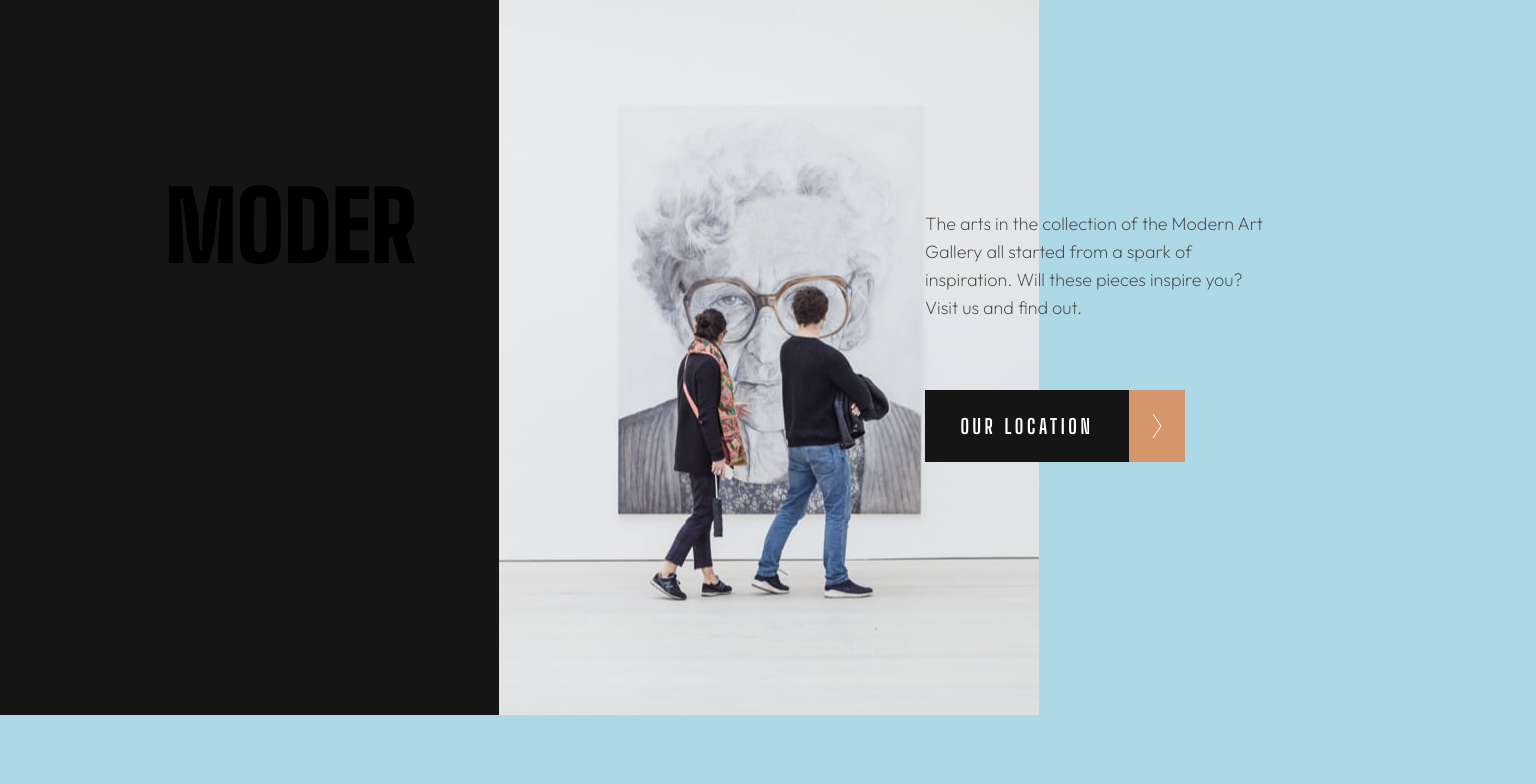
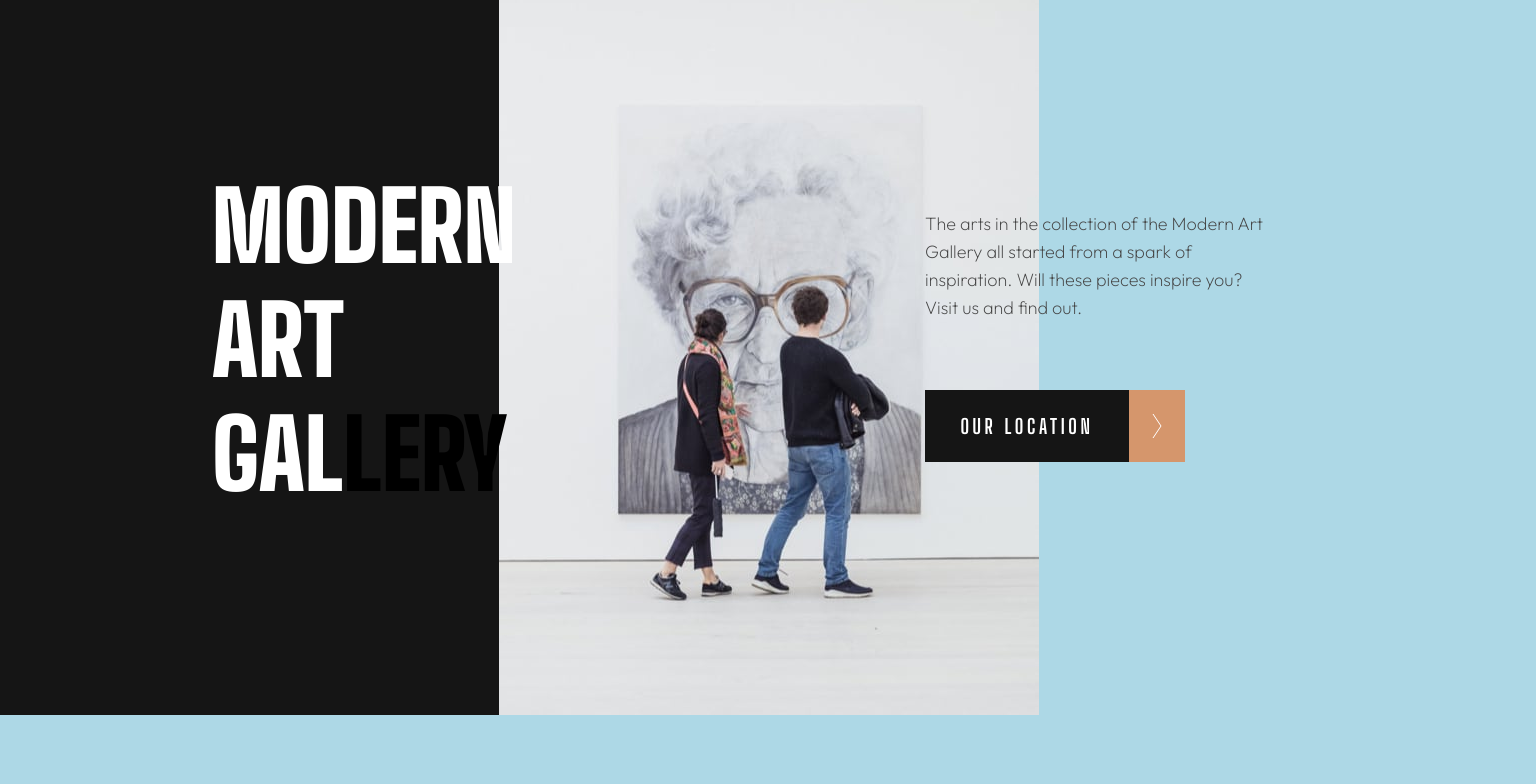
Before and after one commit to MNRSkills/Art-Gallery-FM, a plain HTML site: page starter-code/index.html in a window 1536 px wide. Shown: the top 784 px of the page. Drawn offline with Linux system fonts and the light colour scheme.

Commit message:
working on desktop header

```diff
--- a/starter-code/Scripts/clickHandlers.js
+++ b/starter-code/Scripts/clickHandlers.js
@@ -12,38 +12,68 @@ function debounce(func, delay) {
 // BLOCK SPACE FUNCTION WILL APPEND THE ELEMENTS TO THE DOM
 function blockSpace() {
   header.appendChild(div);
-  div.classList.add("block-space");
-  const h1 = styleHeading("MODER", "N", "ART", "GAL", "L", "ERY");
+
   if (window.innerWidth >= 1440) {
-    div.appendChild(h1);
+    div.classList.add("block-space");
+
+    let h1 = div.querySelector("h1");
+    if (!h1) {
+      console.log("THIS IS HAS AN H1");
+      h1 = styleHeading("MODER", "N", "ART", "GAL", "LERY");
+      div.appendChild(h1);
+    }
   } else {
     div.classList.remove("block-space");
-    const h1 = styleHeading();
-    div.removeChild(h1);
+    let h1 = div.querySelector("h1");
+    if (h1) {
+      div.removeChild(h1);
+    }
   }
 }
 
 // ------------------------------------------------------------
 
-function styleHeading(moder, n, br, art, gal, l, ery) {
-  //   console.log(moder, n, gal, l, ery);
+function styleHeading(moder, n, art, gal, lery) {
+  console.log(moder, n, gal, lery);
 
+  // Create the h1 element
   const h1 = document.createElement("h1");
-  const whiteText = document.createTextNode(moder);
-  h1.appendChild(whiteText);
+
+  const moderSpan = document.createElement("span");
+  moderSpan.textContent = moder;
+  moderSpan.style.color = "white"; // white text
+  h1.appendChild(moderSpan);
 
   const span1 = document.createElement("span");
-  //   const span2 = document.createElement("span");
-  //   const br = document.createElement("br");
   span1.textContent = n;
-  //   span2.textContent = art;
-  span1.style.color =
-    "linear-gradient(90deg, rgba(14,14,14,1) 43%, rgba(255,255,255,1) 44%)";
+  span1.style.color = "white"; // White text
+  h1.appendChild(span1);
 
-  h1.appendChild(span1);
-  //   h1.appendChild(span2);
+  h1.appendChild(document.createTextNode(" "));
+
+  const artSpan = document.createElement("span");
+  artSpan.textContent = art;
+  artSpan.style.color = "white"; // Black text
+  h1.appendChild(artSpan);
+
+  h1.appendChild(document.createTextNode(" "));
+
+  const galSpan = document.createElement("span");
+  galSpan.textContent = gal;
+  galSpan.style.color = "white"; // white text
+  h1.appendChild(galSpan);
+
+  const span2 = document.createElement("span");
+  span2.textContent = lery;
+  span2.style.color = "black"; // black text
+  h1.appendChild(span2);
+
   return h1;
 }
 
-window.addEventListener("resize", debounce(blockSpace, 300));
+window.addEventListener(
+  "resize",
+
+  debounce(blockSpace, 300)
+);
 blockSpace();
--- a/starter-code/Styles/map.css
+++ b/starter-code/Styles/map.css
@@ -228,3 +228,48 @@ footer .container p {
     margin-left: 8.31rem;
   }
 }
+
+
+
+/* 1440 DESKTOP DESIGN */
+
+
+@media (min-width: 1440px) {
+  body{
+    width: 1440px;
+  }
+
+  .map-container{
+    width: 90rem;
+  }
+
+  .address-block{
+    padding: 6.5rem 10.3rem 8rem;
+    grid-template-columns: 1fr 1fr;
+
+  }
+
+
+  .address-sub-block p{
+    width: 33.75rem;
+  }
+
+
+  footer {
+
+  }
+
+  footer .container{
+    width: 69.375rem;
+    padding: 5rem 10.31rem;
+  }
+
+  footer .logo-wrapper {
+    margin-right: 8.78rem;
+  }
+
+  footer p{
+    width: 26.875rem;
+    /* margin-left: 8.76rem; */
+  }
+}
--- a/starter-code/Styles/small_device/mobile.css
+++ b/starter-code/Styles/small_device/mobile.css
@@ -63,8 +63,12 @@ button h2 {
   letter-spacing: 3.64px;
 }
 
-button a{
+button a {
   text-decoration: none;
+}
+
+button:hover {
+  background-color: var(--dark-gold);
 }
 
 .right-arrow {
@@ -75,6 +79,10 @@ button a{
 
 .right-arrow img {
   padding: 24px 23px;
+}
+
+.right-arrow:hover {
+  background-color: var(--black);
 }
 
 .mid-section {
@@ -160,8 +168,6 @@ footer .container {
   padding: 0 32px;
 }
 
-
-
 footer h2 {
   font-family: var(--heading-xl);
   font-weight: bolder;
@@ -188,6 +194,10 @@ footer p {
   margin-left: 0;
   margin-top: 38px;
   padding-bottom: 48px;
+}
+
+.social-media-icons img:hover{
+  background-color: var(--dark-gold)
 }
 
 /* Tablet Design --------------- */
@@ -350,11 +360,12 @@ footer p {
   }
 
   .block-space h1 {
+    width: 32.124rem;
     font-size: var(--XLfont);
     position: absolute;
     bottom: 434px;
     top: 189px;
-    left: 165px;
+    left: 212px;
   }
 
   .block-space h1 span {
@@ -431,7 +442,7 @@ footer p {
     width: 27.8125rem;
   }
 
-  .pic-grid-three p{
+  .pic-grid-three p {
     width: 21.875rem;
   }
   footer {
```
